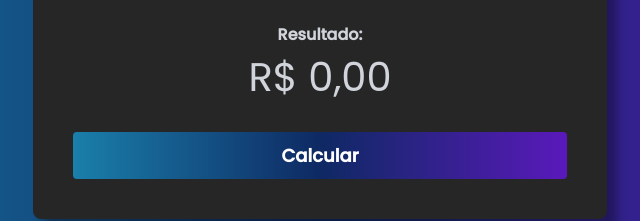
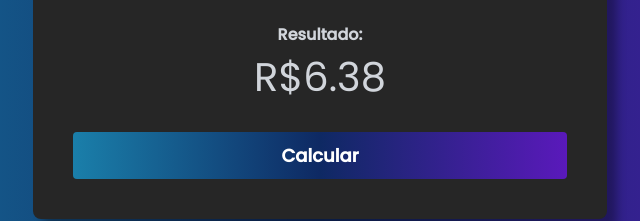
Before and after one commit to Pabloxp77/Calc, a plain HTML site: page index.html in a window 1280 px wide. Both pictures are taken after typing "5", "5", "5" into the empty fields and a click on the button "Calcular". Shown: the part 468-689 px from the top of the page, 320-960 px from the left. Drawn offline with Linux system fonts and the light colour scheme.

Commit message:
Update to main

```diff
--- a/assets/js/script.js
+++ b/assets/js/script.js
@@ -1,4 +1,9 @@
 document.getElementById('calculate').addEventListener('click', function(){
     const value = document.getElementById('value').value;
+    const fee = (document.getElementById('fee').value) / 100;
+    const time = document.getElementById('time').value;
 
+    const total = value * (1 + fee)**time
+
+    document.getElementById('total').innerHTML = ("R$" + total.toFixed(2));
 });
--- a/index.html
+++ b/index.html
@@ -42,5 +42,7 @@
             </button>
         </div>
     </main>
+
+    <script  type="text/javascript" src="assets/js/script.js"></script>
 </body>
 </html>
```
